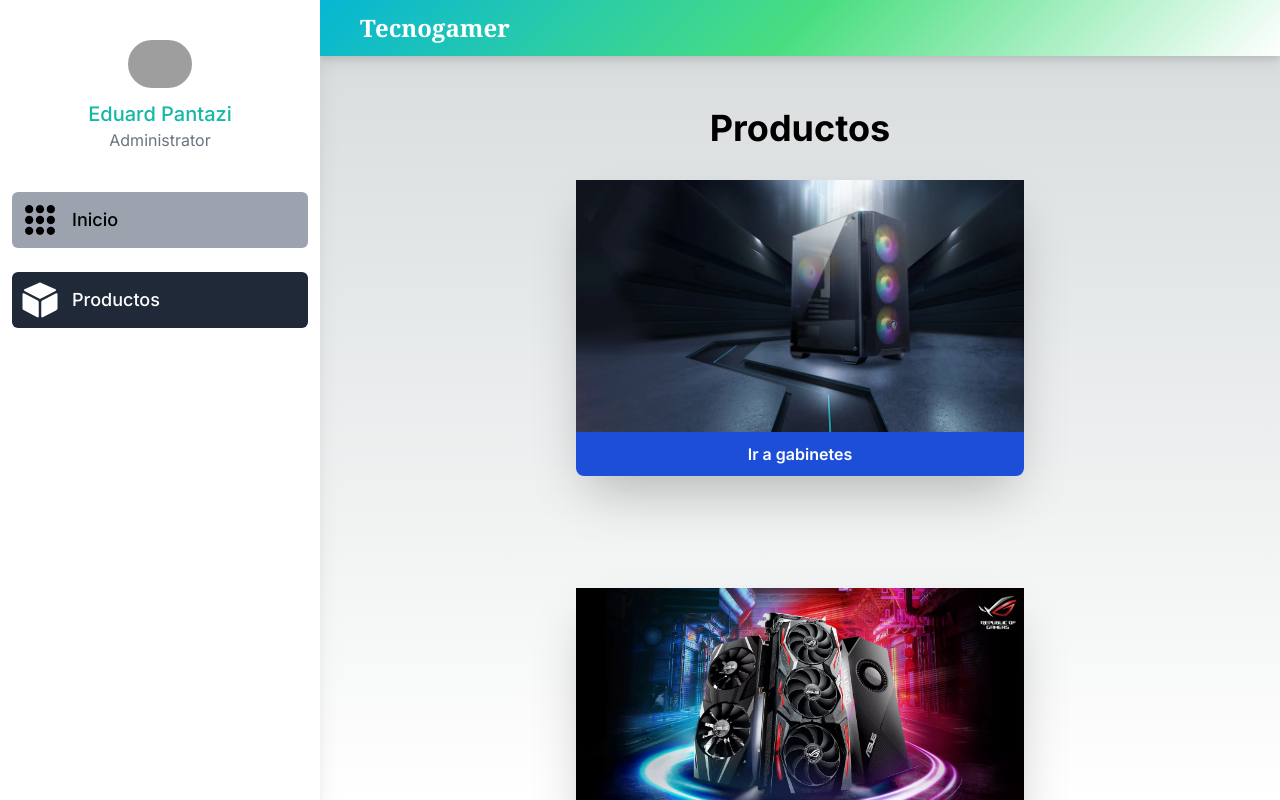
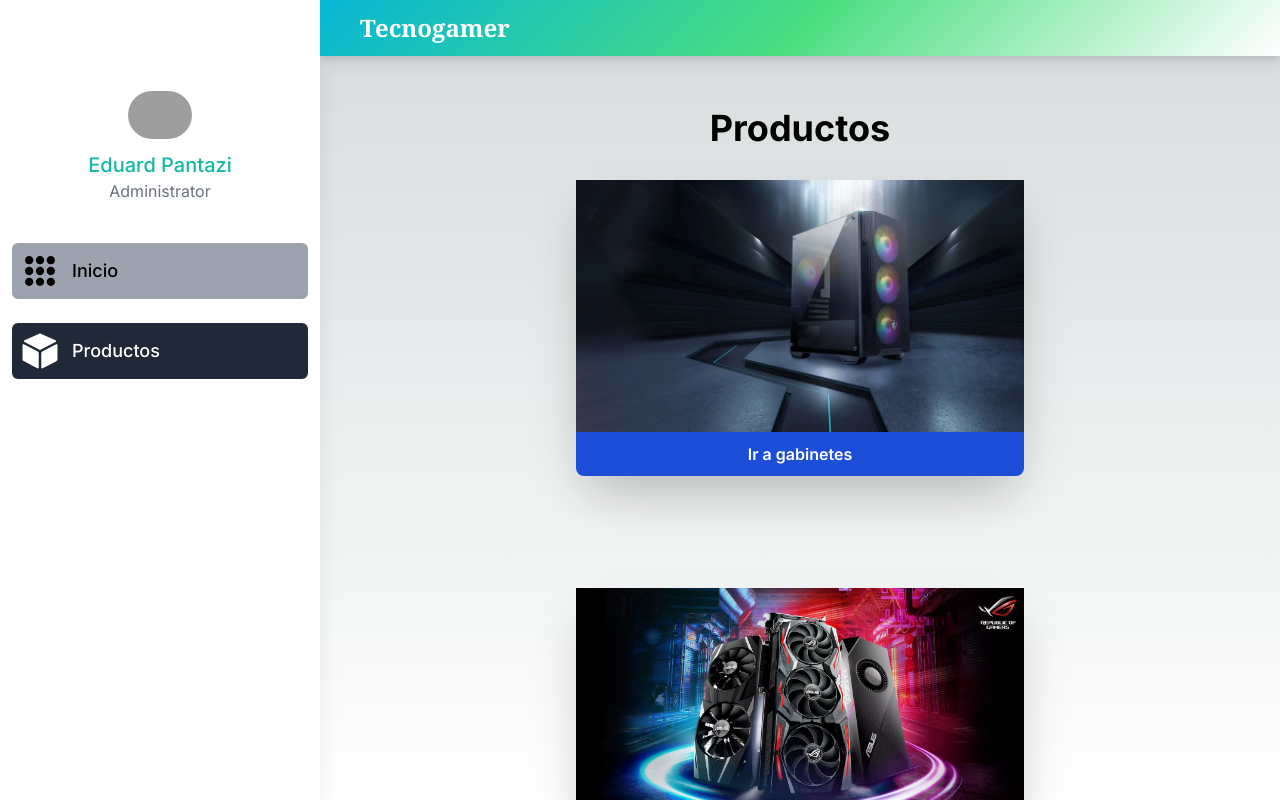
Before and after one commit to Hesllar/tecnogamer-front-next, a Next.js app: page /products in a window 1280 px wide. Built offline with nearby package versions, Linux system fonts and the light colour scheme; grey boxes are pictures that could not be loaded.

Commit message:
se añaden nuevas config a store UI, además de añade funcionalidad de sidebar lateral

```diff
--- a/src/brands/components/SelectBrand.tsx
+++ b/src/brands/components/SelectBrand.tsx
@@ -15,7 +15,7 @@ interface Props {
 }
 
 export const SelectBrand = ({ handleOnchange, valueSelect }: Props) => {
-  const { isSideMenuOpen } = useUIStore((state) => state);
+  const { isSidebarFilterOpen } = useUIStore((state) => state.sidebarFilter);
 
   const pathname = usePathname();
 
@@ -31,7 +31,7 @@ export const SelectBrand = ({ handleOnchange, valueSelect }: Props) => {
   }
 
   useEffect(() => {
-    if (isSideMenuOpen && brands.length < 2) {
+    if (isSidebarFilterOpen && brands.length < 2) {
       const categoryId = identifyCategoryByURL(pathname);
 
       if (!categoryId) return;
@@ -39,6 +39,11 @@ export const SelectBrand = ({ handleOnchange, valueSelect }: Props) => {
       brandAPI
         .getBrands(categoryId)
         .then((brands) => {
+          if (brands.length === 0) {
+            setBrands([]);
+            return;
+          }
+
           setBrands((prev) => {
             brands.map((brand, index) => {
               return {
@@ -53,19 +58,19 @@ export const SelectBrand = ({ handleOnchange, valueSelect }: Props) => {
           setBrands([]);
         });
     }
-  }, [isSideMenuOpen]);
+  }, [isSidebarFilterOpen]);
 
   return (
     <select
-      disabled={brands.length === 0}
+      disabled={brands.length <= 2}
       name="brandId"
       onChange={handleOnchange}
       value={valueSelect}
       className={clsx(
         "w-full px-4 py-2 text-gray-700 bg-white border border-gray-300 rounded-lg shadow-sm appearance-none focus:outline-none focus:ring-2 focus:ring-blue-500 focus:border-blue-500  pr-10",
         {
-          "cursor-not-allowed": brands.length === 0,
-          "cursor-pointer": brands.length > 0,
+          "cursor-not-allowed": brands.length <= 2,
+          "cursor-pointer": brands.length > 2,
         }
       )}
     >
--- a/src/components/nav/Nav.tsx
+++ b/src/components/nav/Nav.tsx
@@ -1,9 +1,10 @@
 "use client";
 
 import Link from "next/link";
-import { useState } from "react";
 import { IoMenu } from "react-icons/io5";
 import { NavItems } from "./NavItems";
+import clsx from "clsx";
+import { useUIStore } from "@/store/ui/ui-store";
 
 const items = [
   {
@@ -17,21 +18,33 @@ const items = [
 ];
 
 export const Nav = () => {
-  //! TODO: remplazar manejador de estado por Zustand
-  const [openNavItems, setOpenNavItems] = useState(false);
+  const { sideMenuMobile } = useUIStore((state) => state);
+
+  const { sideMenuDesktop } = useUIStore((state) => state);
 
   const handleOnClick = () => {
-    setOpenNavItems(!openNavItems);
+    sideMenuMobile.toggleSideMenu();
   };
   return (
     <>
       <nav className=" h-14 top-0 w-full mx-auto drop-shadow-lg p-2 z-50 fixed bg-gradient-cyan-via-green content-center md:px-10 md:static dark:bg-gradient-sunset">
         <div className="flex flex-wrap justify-between items-center w-full">
+          <div className="flex items-center justify-between gap-4">
+            {!sideMenuDesktop.isSideMenuOpen && (
+              <IoMenu
+                onClick={sideMenuDesktop.toggleSideMenu}
+                size={30}
+                className="block cursor-pointer text-black max-[768px]:hidden dark:text-white"
+              />
+            )}
+
             <Link href="/" className="flex items-center">
               <h1 className="block self-center text-2xl font-serif font-bold whitespace-nowrap text-white">
                 Tecnogamer
               </h1>
             </Link>
+          </div>
+
           <IoMenu
             onClick={handleOnClick}
             size={30}
@@ -39,8 +52,14 @@ export const Nav = () => {
           />
         </div>
       </nav>
-      {openNavItems && (
-        <div className="flex flex-col fixed w-full top-14 text-center transform transition-all duration-300 translate-y-[0%] md:hidden">
+      <div
+        className={clsx(
+          "flex flex-col fixed w-full -top-10 text-center transform transition-all duration-300 md:hidden",
+          {
+            "translate-y-24": sideMenuMobile.isSideMenuOpen,
+          }
+        )}
+      >
         {items.map((item) => (
           <NavItems
             index={items.indexOf(item)}
@@ -48,11 +67,9 @@ export const Nav = () => {
             path={item.path}
             name={item.name}
             itemsLength={items.length}
-              setOpenNavItems={setOpenNavItems}
           />
         ))}
       </div>
-      )}
     </>
   );
 };
--- a/src/components/nav/NavItems.tsx
+++ b/src/components/nav/NavItems.tsx
@@ -1,9 +1,9 @@
 "use client";
 
+import { useUIStore } from "@/store/ui/ui-store";
 import clsx from "clsx";
 import Link from "next/link";
 import { usePathname } from "next/navigation";
-import { Dispatch, SetStateAction } from "react";
 import { IoArrowForward } from "react-icons/io5";
 
 interface Props {
@@ -11,21 +11,15 @@ interface Props {
   name: string;
   itemsLength: number;
   index: number;
-  setOpenNavItems: Dispatch<SetStateAction<boolean>>;
 }
 
-export const NavItems = ({
-  path,
-  name,
-  itemsLength,
-  index,
-  setOpenNavItems,
-}: Props) => {
+export const NavItems = ({ path, name, itemsLength, index }: Props) => {
+  const { toggleSideMenu } = useUIStore((state) => state.sideMenuMobile);
   const pathname = usePathname();
   const isActive = pathname === path;
   return (
     <Link
-      onClick={() => setOpenNavItems(false)}
+      onClick={toggleSideMenu}
       href={path}
       key={name}
       className={clsx(
--- a/src/components/sidebar/Sidebar.tsx
+++ b/src/components/sidebar/Sidebar.tsx
@@ -1,6 +1,11 @@
+"use client";
+
+import { FaArrowLeft } from "react-icons/fa";
 import { SidebarMenuItem } from "./SidebarMenuItem";
 
 import { IoMdCube, IoIosKeypad } from "react-icons/io";
+import { useUIStore } from "@/store/ui/ui-store";
+import clsx from "clsx";
 
 const sidebar = [
   {
@@ -16,12 +21,29 @@ const sidebar = [
 ];
 
 export const Sidebar = () => {
+  const { isSideMenuOpen, toggleSideMenu } = useUIStore(
+    (state) => state.sideMenuDesktop
+  );
+
   return (
     <div
       id="sidebar"
-      className="hidden bg-white h-screen shadow-xl px-3 w-32 overflow-x-hidden transition-transform duration-300 ease-in-out md:block md:w-60 lg:w-80 dark:bg-gradient-to-b from-black to-orange-300"
+      className={clsx(
+        " bg-white h-screen w-0 block left-0 shadow-xl overflow-x-hidden transform transition-all duration-500 ease-in-out dark:bg-gradient-to-b from-black to-orange-300",
+        {
+          "-translate-x-52 md:w-0 px-0": !isSideMenuOpen,
+          "w-0 px-0 md:w-80 md:px-3": isSideMenuOpen,
+        }
+      )}
       x-show="sidenav"
     >
+      <div className="w-full flex justify-end items-center mt-4 ">
+        <FaArrowLeft
+          size={35}
+          className="text-white cursor-pointer"
+          onClick={toggleSideMenu}
+        />
+      </div>
       <div className="space-y-6 md:space-y-10 mt-10">
         <div id="profile" className="space-y-3">
           <img
--- a/src/products/components/InputRangePrice.tsx
+++ b/src/products/components/InputRangePrice.tsx
@@ -7,6 +7,7 @@ import { identifyCategoryByURL } from "@/helper";
 import * as productApi from "@/products/helpers";
 import { useProductStore } from "@/store/products/product-store";
 import { useUIStore } from "@/store/ui/ui-store";
+import clsx from "clsx";
 
 interface Props {
   rangePrice: number;
@@ -16,7 +17,7 @@ interface Props {
 export const InputRangePrice = ({ rangePrice, handleOnchange }: Props) => {
   const pathname = usePathname();
 
-  const { isSideMenuOpen } = useUIStore((state) => state);
+  const { isSidebarFilterOpen } = useUIStore((state) => state.sidebarFilter);
 
   const { filterProduct, setFilterProduct } = useProductStore((state) => state);
 
@@ -24,7 +25,7 @@ export const InputRangePrice = ({ rangePrice, handleOnchange }: Props) => {
     /* Obtengo el precio maximo de los productos */
   }
   useEffect(() => {
-    if (isSideMenuOpen && filterProduct.maxPrice === 0) {
+    if (isSidebarFilterOpen && filterProduct.maxPrice === undefined) {
       const categoryId = identifyCategoryByURL(pathname);
 
       if (!categoryId) return;
@@ -44,7 +45,7 @@ export const InputRangePrice = ({ rangePrice, handleOnchange }: Props) => {
           });
         });
     }
-  }, [isSideMenuOpen]);
+  }, [isSidebarFilterOpen]);
   return (
     <div>
       <span className="font-semibold text-white">
@@ -54,7 +55,10 @@ export const InputRangePrice = ({ rangePrice, handleOnchange }: Props) => {
         type="range"
         min={0}
         max={filterProduct.maxPrice}
-        className="w-full"
+        className={clsx("w-full", {
+          "cursor-not-allowed": filterProduct.maxPrice === undefined,
+          " cursor-pointer": filterProduct.maxPrice !== undefined,
+        })}
         value={rangePrice}
         name="rangePrice"
         onChange={handleOnchange}
--- a/src/store/products/product-store.ts
+++ b/src/store/products/product-store.ts
@@ -9,7 +9,7 @@ export const useProductStore = create<ProductStore>()(
         categoryId: 0,
         brandId: "",
         rangePrice: 0,
-        maxPrice: 0,
+        maxPrice: undefined,
       },
       isLoading: false,
       applyFilter: false,
--- a/src/store/ui/ui-store.ts
+++ b/src/store/ui/ui-store.ts
@@ -6,10 +6,14 @@ interface State {
     openSidebarFilter: () => void;
     closeSidebarFilter: () => void;
   };
-  isSideMenuOpen: boolean;
-
-  openSideMenu: () => void;
-  closeSideMenu: () => void;
+  sideMenuDesktop: {
+    isSideMenuOpen: boolean;
+    toggleSideMenu: () => void;
+  };
+  sideMenuMobile: {
+    isSideMenuOpen: boolean;
+    toggleSideMenu: () => void;
+  };
 }
 
 export const useUIStore = create<State>()((set, get) => ({
@@ -26,8 +30,30 @@ export const useUIStore = create<State>()((set, get) => ({
       set({ sidebarFilter: { ...sidebarFilter, isSidebarFilterOpen: false } });
     },
   },
-  isSideMenuOpen: false,
+  sideMenuDesktop: {
+    isSideMenuOpen: true,
+    toggleSideMenu: () => {
+      const { sideMenuDesktop } = get();
 
-  openSideMenu: () => set({ isSideMenuOpen: true }),
-  closeSideMenu: () => set({ isSideMenuOpen: false }),
+      set({
+        sideMenuDesktop: {
+          ...sideMenuDesktop,
+          isSideMenuOpen: !sideMenuDesktop.isSideMenuOpen,
+        },
+      });
+    },
+  },
+  sideMenuMobile: {
+    isSideMenuOpen: false,
+    toggleSideMenu: () => {
+      const { sideMenuMobile } = get();
+
+      set({
+        sideMenuMobile: {
+          ...sideMenuMobile,
+          isSideMenuOpen: !sideMenuMobile.isSideMenuOpen,
+        },
+      });
+    },
+  },
 }));
```
Lines whose indentation alone changed are shown as unchanged.
